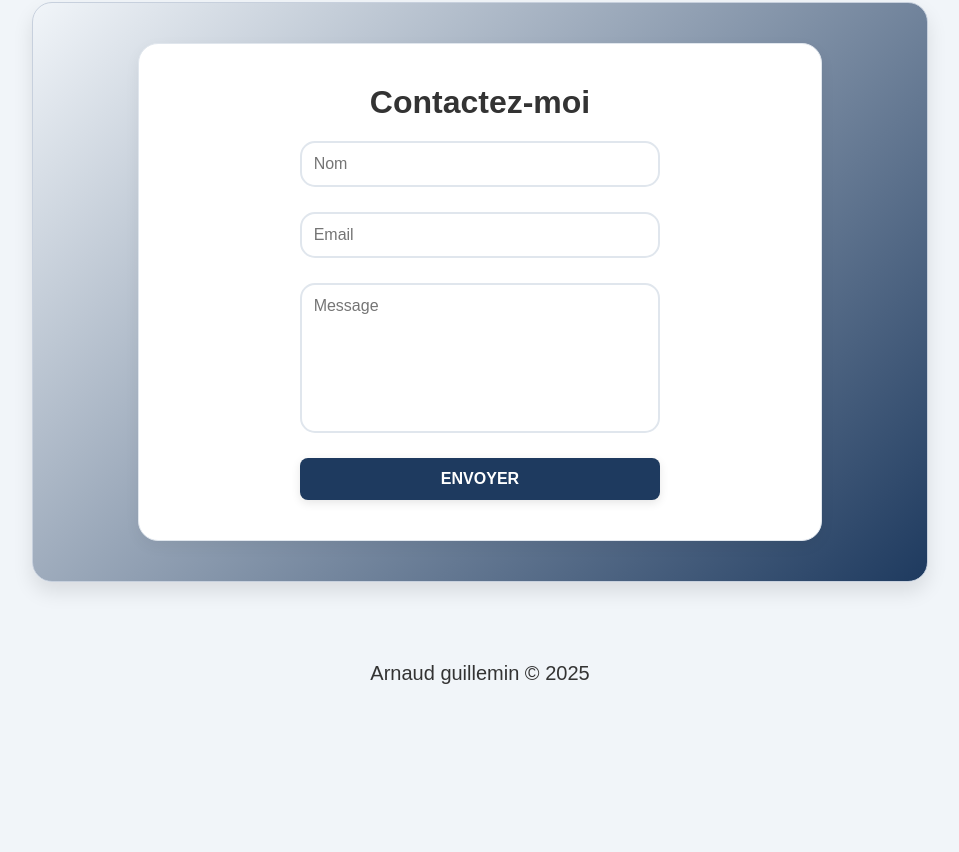
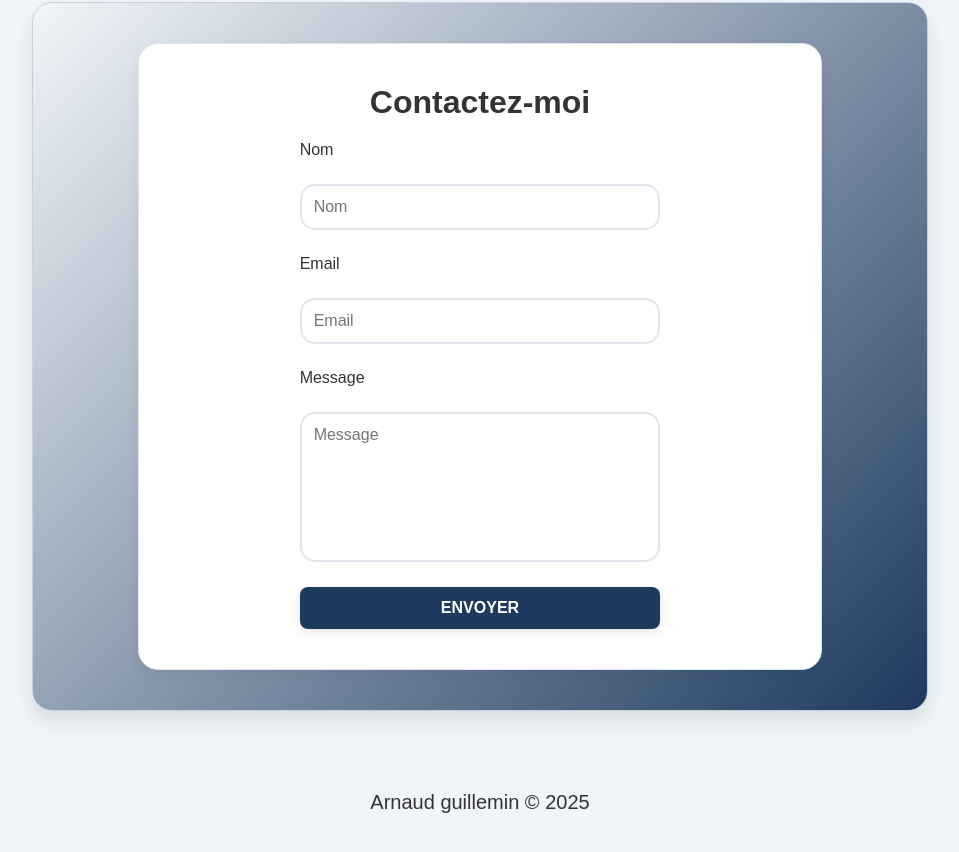
Before and after one commit to Stephane-Aknin/Stephane-Aknin.github.io, a React (Vite) app: page / in a window 1280 px wide. Shown: the part 1513-2365 px from the top of the page, without its empty margins (160-1119 px from the left). Before the commit the page ends 2248 px from the top, so only its background shows below. Built offline with nearby package versions, Linux system fonts and the light colour scheme; a web font is replaced by a local one.

Commit message:
ajout de label pour l'accessibilité

```diff
--- a/src/components/Contact.jsx
+++ b/src/components/Contact.jsx
@@ -56,8 +56,10 @@ function Contact() {
         <h2>Contactez-moi</h2>
         <form onSubmit={handleSubmit}>
           {/* Champ Nom */}
+          <label htmlFor="name">Nom</label>
           <input
             type="text"
+            id="name"
             name="name"
             placeholder="Nom"
             value={formData.name}
@@ -66,8 +68,10 @@ function Contact() {
           />
 
           {/* Champ Email */}
+          <label htmlFor="email">Email</label>
           <input
             type="email"
+            id="email"
             name="email"
             placeholder="Email"
             value={formData.email}
@@ -76,7 +80,9 @@ function Contact() {
           />
 
           {/* Champ Message */}
+          <label htmlFor="message">Message</label>
           <textarea
+            id="message"
             name="message"
             placeholder="Message"
             value={formData.message}
--- a/src/components/Header.jsx
+++ b/src/components/Header.jsx
@@ -72,10 +72,11 @@ const Header = () => {
 
       {/* Bouton Dark Mode */}
       <div className="header__button">
-        <button onClick={toggleDarkMode}>
-          {isDarkMode ? <Moon className="moon__icone" /> : <Sun className="sun__icone" />} {/* Afficher Moon ou Sun selon le mode */}
-        </button>
-      </div>
+  <button onClick={toggleDarkMode} aria-label={isDarkMode ? "Activer le mode clair" : "Activer le mode sombre"}>
+    {isDarkMode ? <Moon className="moon__icone" /> : <Sun className="sun__icone" />}
+  </button>
+</div>
+
     </header>
   );
 };
```
